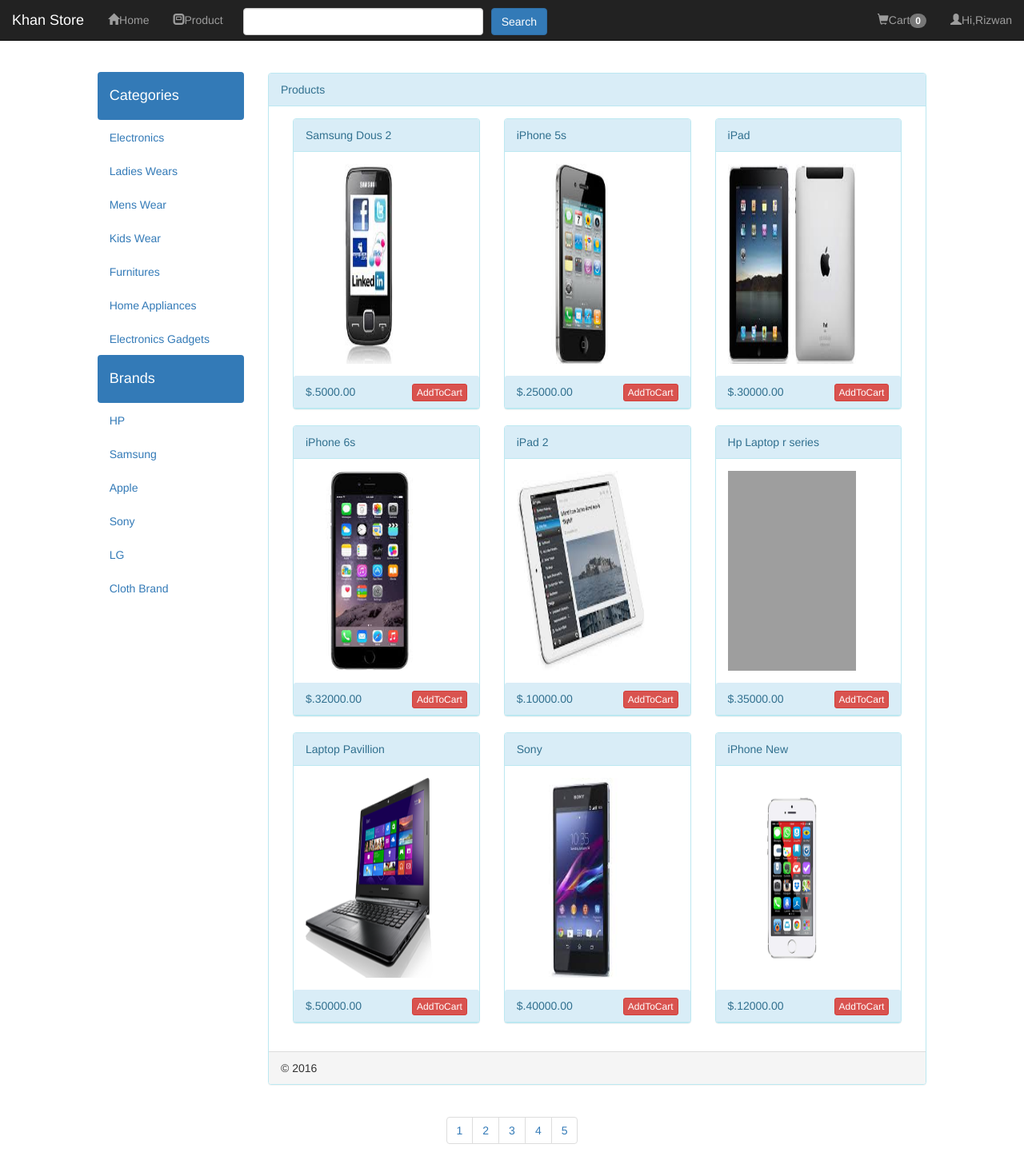
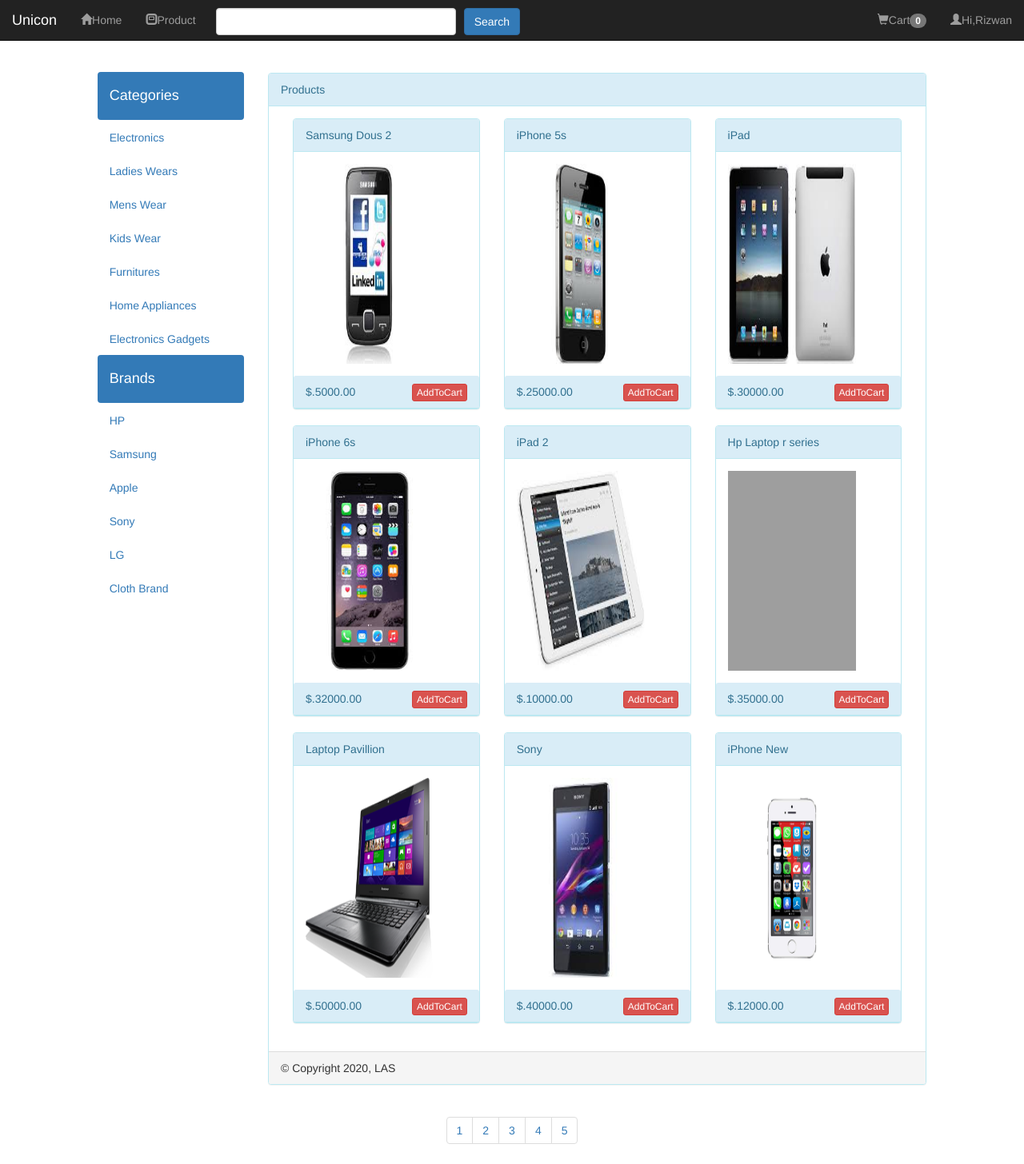
Before and after one commit to Likidha/UNICON, a PHP site: page /project1/profile.php in a window 1280 px wide. Shown: the whole page at 80% size. Run offline with PHP 8.4, Linux system fonts and the light colour scheme; a user stored in the database is signed in; data comes from the database, SQL or seed files in the repository; data that the repository does not hold is empty; grey boxes are pictures that could not be loaded.

Commit message:
Update profile.php

```diff
--- a/profile.php
+++ b/profile.php
@@ -9,7 +9,7 @@ if(!isset($_SESSION["uid"])){
 <html>
 	<head>
 		<meta charset="UTF-8">
-		<title>Khan Store</title>
+		<title>Unicon</title>
 		<link rel="stylesheet" href="css/bootstrap.min.css"/>
 		<script src="js/jquery2.js"></script>
 		<script src="js/bootstrap.min.js"></script>
@@ -31,7 +31,7 @@ if(!isset($_SESSION["uid"])){
 					<span class="icon-bar"></span>
 					<span class="icon-bar"></span>
 				</button>
-				<a href="#" class="navbar-brand">Khan Store</a>
+				<a href="#" class="navbar-brand">Unicon</a>
 			</div>
 		<div class="collapse navbar-collapse" id="collapse">
 			<ul class="nav navbar-nav">
@@ -72,7 +72,7 @@ if(!isset($_SESSION["uid"])){
 						<li class="divider"></li>
 						<li><a href="customer_order.php" style="text-decoration:none; color:blue;">Orders</a></li>
 						<li class="divider"></li>
-						<li><a href="" style="text-decoration:none; color:blue;">Chnage Password</a></li>
+						<li><a href="" style="text-decoration:none; color:blue;">Change Password</a></li>
 						<li class="divider"></li>
 						<li><a href="logout.php" style="text-decoration:none; color:blue;">Logout</a></li>
 					</ul>
@@ -131,7 +131,7 @@ if(!isset($_SESSION["uid"])){
 							</div>
 						</div> -->
 					</div>
-					<div class="panel-footer">&copy; 2016</div>
+					<div class="panel-footer">&copy; Copyright 2020, LAS</div>
 				</div>
 			</div>
 			<div class="col-md-1"></div>
```
